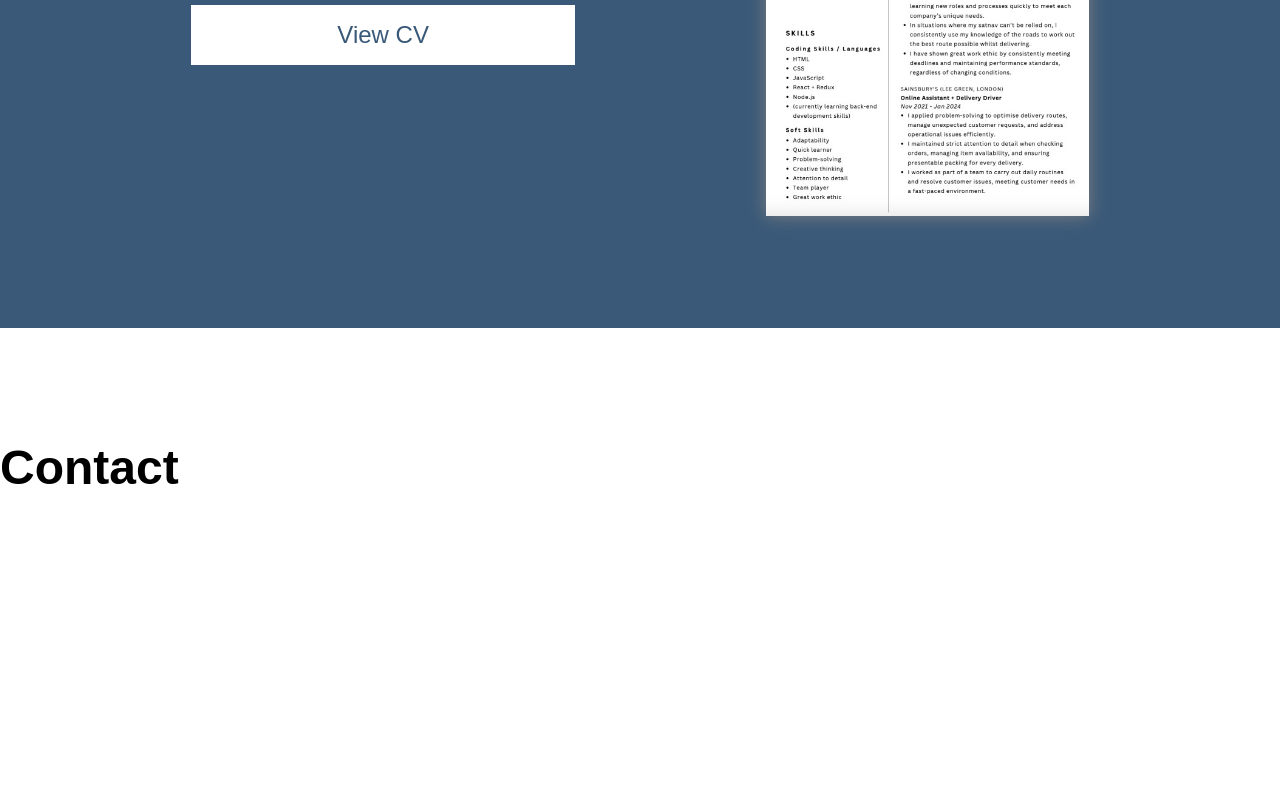
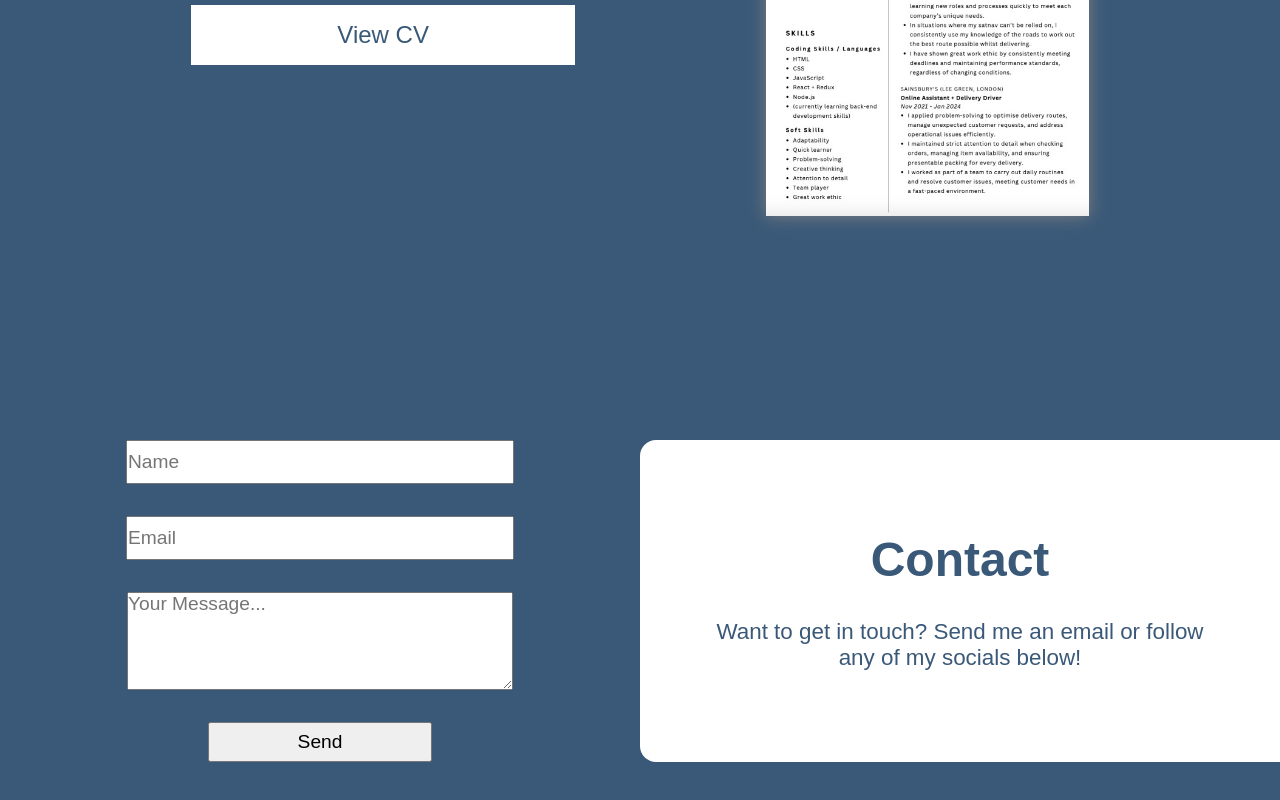
Before and after one commit to JAshadu/react_portfolio, a React (Create React App) app: page / in a window 1280 px wide. Shown: the part 3177-3977 px from the top of the page. Before the commit the page ends 3784 px from the top, so only its background shows below. Built offline with nearby package versions, Linux system fonts and the light colour scheme.

Commit message:
Add contact section

```diff
--- a/src/App.css
+++ b/src/App.css
@@ -206,3 +206,62 @@
 .cv-preview img {
     height: 100%;
 }
+
+#contact {
+    flex-direction: row-reverse;
+    justify-content: space-between;
+    color: white;
+    background-color: hsl(210, 35%, 35%);
+}
+
+#contact div {
+    width: 50%;
+    display: flex;
+    justify-content: center;
+    align-items: center;
+    flex-direction: column;
+}
+
+.contact-text {
+    background-color: white;
+    color: hsl(210, 35%, 35%);
+    border-top-left-radius: 1rem;
+    border-bottom-left-radius: 1rem;
+    gap: 2rem;
+}
+
+.contact-text p {
+    text-align: center;
+    width: 80%;
+}
+
+#email-form {
+    display: flex;
+    flex-direction: column;
+    align-items: center;
+    gap: 2rem;
+    width: 100%;
+}
+
+#name, #email, #message, #submit {
+    /*change once final font is found*/
+    font-family: sans-serif;
+    font-size: 1.2em;
+}
+
+#name, #email, #message {
+    width: 60%;
+}
+
+#name, #email {
+    height: 2.5rem;
+}
+
+#message {
+    height: 6rem;
+}
+
+#submit {
+    width: 35%;
+    height: 2.5rem;
+}
--- a/src/App.js
+++ b/src/App.js
@@ -80,7 +80,18 @@
           </div>
         </div>
         <div className='main-section' id='contact'>
-          <h2>Contact</h2>
+          <div className='contact-text'>
+            <h2>Contact</h2>
+            <p>Want to get in touch? Send me an email or follow any of my socials below!</p>
+          </div>
+          <div className='form'>
+            <form id='email-form'>
+              <input type='text' id='name' name='name' placeholder='Name' required></input>
+              <input type='email' id='email' name='email' placeholder='Email' required></input>
+              <textarea id='message' name='message' placeholder='Your Message...' required></textarea>
+              <input type='submit' id='submit' value={"Send"}></input>
+            </form>
+          </div>
         </div>
       </main>
       <footer></footer>
```
